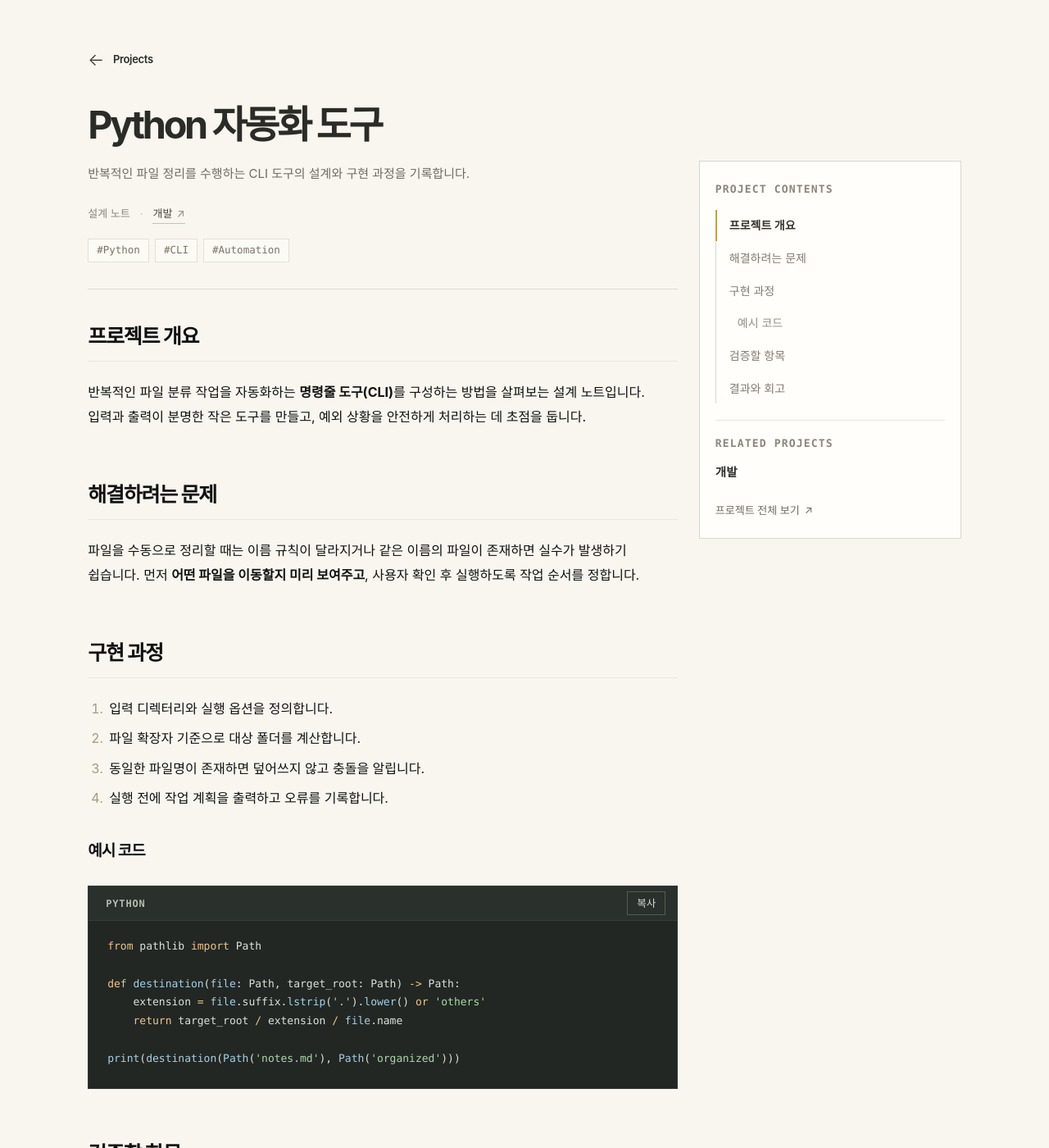
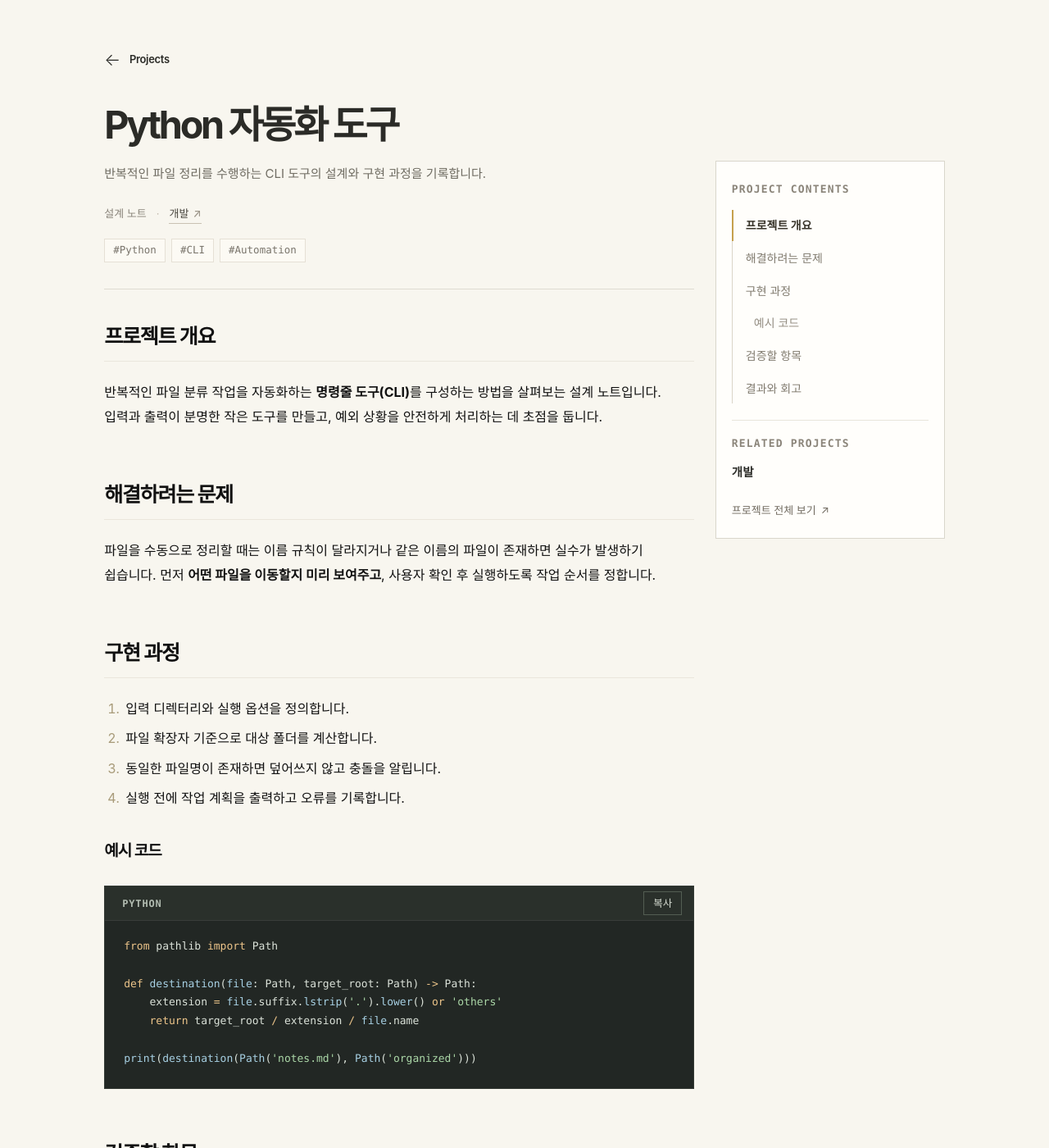
Before and after one commit to cprtmchzh/cprtmchzh.github.io, a Jekyll site: the page built from _projects/python-automation.md, in a window 1280 px wide and 1400 px high. Shown: the whole window at 82% size. Built offline with Jekyll 4.4.1, drawn with Linux system fonts in a browser that asks for light colours; some web fonts are replaced.

Commit message:
Set article contents sidebar to 280 pixels

```diff
--- a/assets/css/post-minimal.css
+++ b/assets/css/post-minimal.css
@@ -167,8 +167,8 @@ body {-webkit-font-smoothing:auto;text-rendering:optimizeLegibility}
    offset, so it cannot overlap the wider article or escape the viewport. */
 .post-content{letter-spacing:normal;word-spacing:normal;font-size:16px}
 @media(min-width:1121px){
- .post-frame{width:min(1110px,calc(100% - 72px));max-width:none;padding:0 0 88px}
- .post-layout{width:100%;max-width:none;margin:0;display:grid;grid-template-columns:minmax(0,720px) clamp(300px,25vw,360px);column-gap:clamp(24px,2vw,30px);grid-template-rows:auto auto auto;grid-template-areas:'lead aside' 'body aside' 'end aside';align-items:start;justify-content:center}
+ .post-frame{width:min(1030px,calc(100% - 72px));max-width:none;padding:0 0 88px}
+ .post-layout{width:100%;max-width:none;margin:0;display:grid;grid-template-columns:minmax(0,720px) 280px;column-gap:clamp(24px,2vw,30px);grid-template-rows:auto auto auto;grid-template-areas:'lead aside' 'body aside' 'end aside';align-items:start;justify-content:center}
  .post-lead{grid-area:lead}.post-content{grid-area:body}.post-end{grid-area:end}
  .post-aside{grid-area:aside;position:static;left:auto;top:auto;width:auto;height:100%;min-width:0;padding-top:196px;align-self:stretch}
  .post-aside .aside-inner.ui-card{padding:24px 19px 21px}
```
